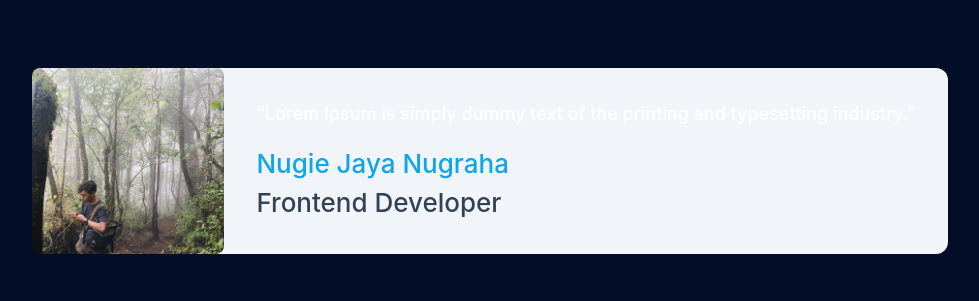
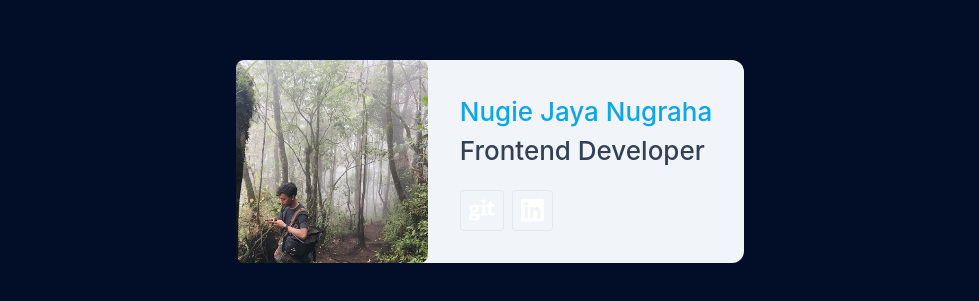
Before and after one commit to jayanugie/jayanugie.github.io, a React (Create React App) app: page / in a window 1280 px wide. Shown: the part 239-540 px from the top of the page, without its empty margins (150-1129 px from the left). Built offline with nearby package versions, Linux system fonts and the light colour scheme.

Commit message:
add link

```diff
--- a/package.json
+++ b/package.json
@@ -4,6 +4,10 @@
   "homepage": "https://jayanugie.github.io/",
   "private": true,
   "dependencies": {
+    "@fortawesome/fontawesome-svg-core": "^6.2.0",
+    "@fortawesome/free-brands-svg-icons": "^6.2.0",
+    "@fortawesome/free-solid-svg-icons": "^6.2.0",
+    "@fortawesome/react-fontawesome": "^0.2.0",
     "@testing-library/jest-dom": "^5.16.5",
     "@testing-library/react": "^13.4.0",
     "@testing-library/user-event": "^13.5.0",
--- a/src/App.js
+++ b/src/App.js
@@ -1,4 +1,6 @@
 import "./App.css";
+import { FontAwesomeIcon } from "@fortawesome/react-fontawesome";
+import { faGit, faLinkedin } from "@fortawesome/free-brands-svg-icons";
 
 function App() {
   return (
@@ -14,11 +16,6 @@ function App() {
               height="512"
             />
             <div class="pt-6 md:p-8 text-center md:text-left space-y-4">
-              <blockquote>
-                <p class="text-lg font-medium">
-                  “Lorem Ipsum is simply dummy text of the printing and typesetting industry.”
-                </p>
-              </blockquote>
               <figcaption class="font-medium">
                 <div class="text-sky-500 dark:text-sky-400">
                   Nugie Jaya Nugraha
@@ -26,6 +23,14 @@ function App() {
                 <div class="text-slate-700 dark:text-slate-500">
                   Frontend Developer
                 </div>
+                <section className="mt-5 flex space-x-2">
+                  <a className="border rounded  px-2" href="https://www.github.com/jayanugie" target='blank'>
+                    <FontAwesomeIcon icon={faGit} />
+                  </a>
+                  <a className="border rounded px-2" href="https://www.linkedin.com/in/jayanugie" target='blank'>
+                    <FontAwesomeIcon icon={faLinkedin} />
+                  </a>
+                </section>
               </figcaption>
             </div>
           </figure>{" "}
```
Also changed, not shown: 1 other file (tests, documents, lock files or other folders).
